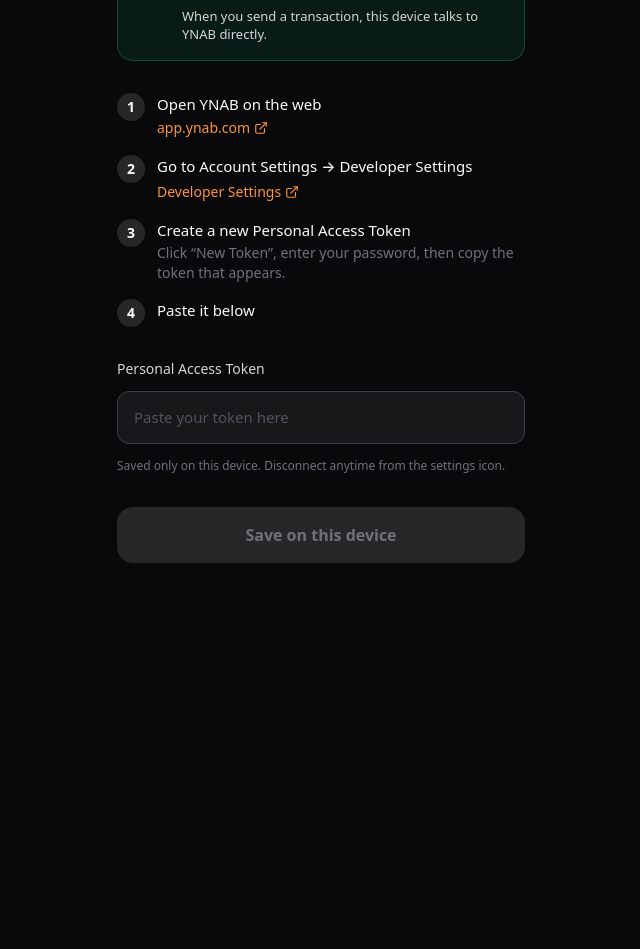
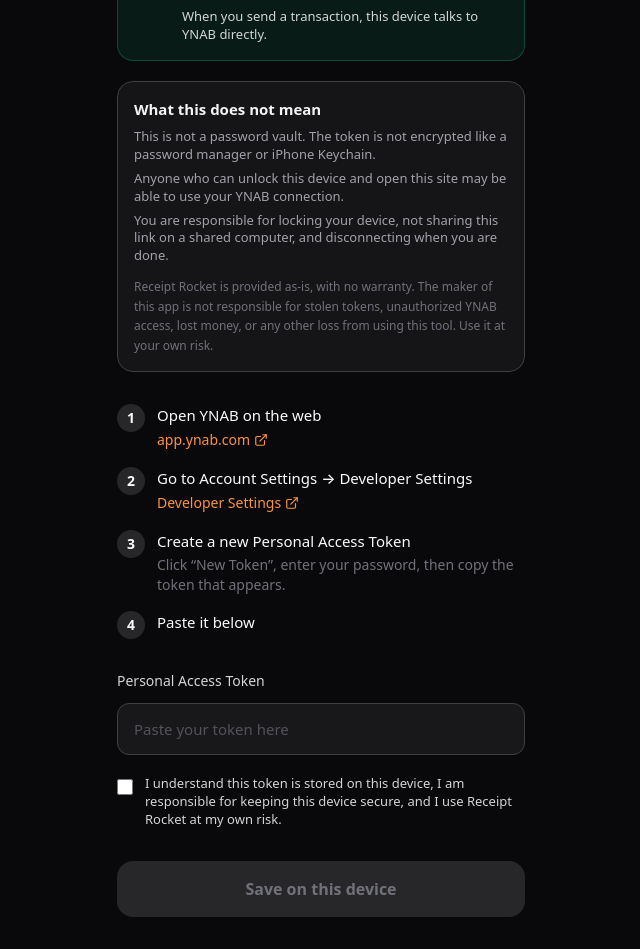
Before and after one commit to mikemascara/receipt-rocket, a Next.js app: page / in a window 1280 px wide. Shown: the part 360-1309 px from the top of the page, without its empty margins (319-959 px from the left). Before the commit the page ends 955 px from the top, so only its background shows below. Built offline with nearby package versions, Linux system fonts and the light colour scheme.

Commit message:
Add on-screen token risk disclaimer and required acknowledgment

```diff
--- a/src/app/page.tsx
+++ b/src/app/page.tsx
@@ -196,14 +196,17 @@ export default function Home() {
         )}
       </main>
 
-      <footer className="px-5 pb-6 safe-bottom">
+      <footer className="px-5 pb-6 safe-bottom space-y-2">
         <div className="flex items-start gap-2.5 rounded-xl border border-emerald-500/20 bg-emerald-500/10 px-3.5 py-3">
           <ShieldCheck className="w-4 h-4 text-emerald-400 mt-0.5 shrink-0" />
           <p className="text-[12px] text-zinc-300 leading-snug">
             <span className="font-semibold text-emerald-300">YNAB token stays on this device.</span>{" "}
-            It is never uploaded to Receipt Rocket or Grok.
+            It is never uploaded to Receipt Rocket or Grok. Lock your phone. Use at your own risk.
           </p>
         </div>
+        <p className="text-[11px] text-zinc-600 text-center leading-snug px-2">
+          Provided as-is. You are responsible for this device and your YNAB account. The maker is not liable for unauthorized access or loss.
+        </p>
       </footer>
     </div>
   );
--- a/src/components/TokenSetup.tsx
+++ b/src/components/TokenSetup.tsx
@@ -11,11 +11,12 @@ type Props = {
 
 export default function TokenSetup({ onComplete }: Props) {
   const [token, setToken] = useState("");
+  const [accepted, setAccepted] = useState(false);
   const [status, setStatus] = useState<"idle" | "checking" | "success" | "error">("idle");
   const [errorMsg, setErrorMsg] = useState("");
 
   async function handleSave() {
-    if (!token.trim()) return;
+    if (!token.trim() || !accepted) return;
     setStatus("checking");
     setErrorMsg("");
 
@@ -43,7 +44,7 @@ export default function TokenSetup({ onComplete }: Props) {
           </p>
         </div>
 
-        <div className="mb-8 rounded-2xl border border-emerald-500/30 bg-emerald-500/10 px-4 py-4">
+        <div className="mb-5 rounded-2xl border border-emerald-500/30 bg-emerald-500/10 px-4 py-4">
           <div className="flex items-start gap-3">
             <div className="w-9 h-9 rounded-xl bg-emerald-500/20 flex items-center justify-center shrink-0">
               <ShieldCheck className="w-5 h-5 text-emerald-400" />
@@ -57,6 +58,18 @@ export default function TokenSetup({ onComplete }: Props) {
               </ul>
             </div>
           </div>
+        </div>
+
+        <div className="mb-8 rounded-2xl border border-zinc-700 bg-zinc-900/80 px-4 py-4">
+          <p className="font-semibold text-zinc-100 text-[15px]">What this does not mean</p>
+          <ul className="mt-2 space-y-1.5 text-[13px] text-zinc-400 leading-snug">
+            <li>This is not a password vault. The token is not encrypted like a password manager or iPhone Keychain.</li>
+            <li>Anyone who can unlock this device and open this site may be able to use your YNAB connection.</li>
+            <li>You are responsible for locking your device, not sharing this link on a shared computer, and disconnecting when you are done.</li>
+          </ul>
+          <p className="mt-3 text-[12px] text-zinc-500 leading-relaxed">
+            Receipt Rocket is provided as-is, with no warranty. The maker of this app is not responsible for stolen tokens, unauthorized YNAB access, lost money, or any other loss from using this tool. Use it at your own risk.
+          </p>
         </div>
 
         <div className="space-y-4 mb-8">
@@ -107,9 +120,18 @@ export default function TokenSetup({ onComplete }: Props) {
             autoComplete="off"
             spellCheck={false}
           />
-          <p className="text-xs text-zinc-500 leading-relaxed">
-            Saved only on this device. Disconnect anytime from the settings icon.
-          </p>
+
+          <label className="flex items-start gap-3 pt-2 cursor-pointer">
+            <input
+              type="checkbox"
+              checked={accepted}
+              onChange={(e) => setAccepted(e.target.checked)}
+              className="mt-1 w-4 h-4 rounded border-zinc-600 bg-zinc-900 accent-orange-500 shrink-0"
+            />
+            <span className="text-[13px] text-zinc-300 leading-snug">
+              I understand this token is stored on this device, I am responsible for keeping this device secure, and I use Receipt Rocket at my own risk.
+            </span>
+          </label>
 
           {status === "error" && (
             <div className="flex items-start gap-2 text-red-400 text-sm">
@@ -129,7 +151,7 @@ export default function TokenSetup({ onComplete }: Props) {
 
       <button
         onClick={handleSave}
-        disabled={!token.trim() || status === "checking" || status === "success"}
+        disabled={!token.trim() || !accepted || status === "checking" || status === "success"}
         className="w-full mt-8 bg-orange-500 hover:bg-orange-400 disabled:bg-zinc-800 disabled:text-zinc-500 text-white font-semibold py-4 rounded-2xl transition-colors text-[16px]"
       >
         {status === "checking" ? "Checking token…" : status === "success" ? "Connected!" : "Save on this device"}
```
